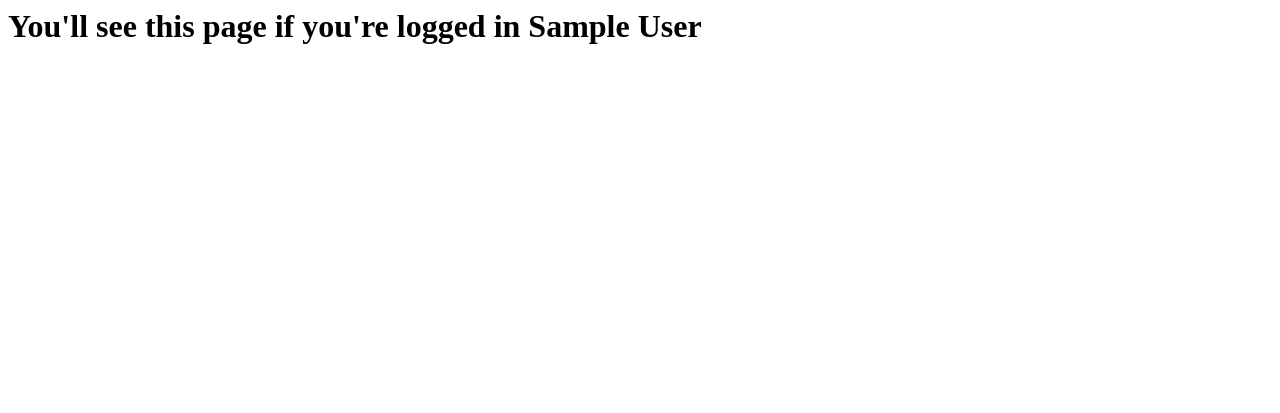
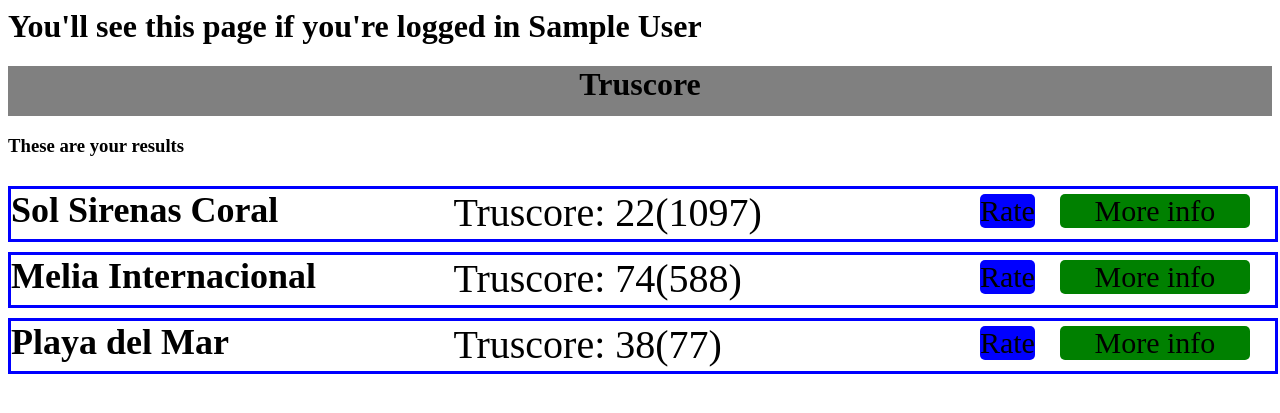
Before and after one commit to thekitbag/truscore, a Flask app: page /search in a window 1280 px wide. Shown: the top 413 px of the page. Run offline with Flask 2, Linux system fonts and the light colour scheme; the visitor is signed in with stand-in values (Sample User, id 1).

Commit message:
added ratings button and modal when you click more info

```diff
--- /dev/null
+++ b/truscore/search.py
@@ -0,0 +1,9 @@
+class Test():
+
+	def getResults():
+		results = [
+		{"uuid":101, "type": "Hotel", "name": "Sol Sirenas Coral", "score": "22(1097)"},
+		{"uuid":234, "type": "Hotel", "name": "Melia Internacional", "score": "74(588)"},
+		{"uuid":696, "type": "Hotel", "name": "Playa del Mar", "score": "38(77)"}
+		]
+		return results
--- a/truscore/static/css/main.css
+++ b/truscore/static/css/main.css
@@ -34,6 +34,7 @@
 .btn {
 	background-color: green;
 	border-radius: 5px;
+	text-align: center;
 
 }
 
@@ -45,3 +46,57 @@
 .btn:active {
 	background-color: #014421;
 }
+
+.result {
+	width: 100%;
+	height:50px;
+	border: 3px solid blue;
+	float: left;
+	margin-top: 10px;
+	min-width: 920px;
+
+}
+
+.entry {
+    float: left;
+    font-size: 36px;
+    width: 35%;
+    font-weight: 800;
+}
+
+.score {
+	float: left;
+	font-size: 40px;
+}
+
+
+.more-info {
+    float: right;
+    width: 15%;
+    font-size: 30px;
+    margin-top: 5px;
+    margin-right: 2%;
+}
+
+.rate {
+    float: right;
+    width: 15%%;
+    font-size: 30px;
+    margin-top: 5px;
+    margin-right: 2%;
+    background-color: blue;
+}
+
+.search-results {
+	height:90%;
+}
+
+.modal {
+    height: 500px;
+    position: relative;
+    bottom: 100px;
+    border: 2px solid black;
+    margin: 10%;
+    background-color: grey;
+    opacity: 0.7;
+}
--- a/truscore/static/js/main.js
+++ /dev/null
@@ -1,4 +0,0 @@
-var socket = io.connect('http://' + document.domain + ':' + location.port);
-        socket.on('connect', function() {
-            socket.emit('connect');
-        });
--- /dev/null
+++ b/truscore/static/js/search.js
@@ -0,0 +1,50 @@
+function getMoreInfo(id) {
+	let data = {"id": id}
+	url = '/getMoreInfo'
+	var xhr = new XMLHttpRequest();
+	xhr.open("POST", url, true);
+	xhr.setRequestHeader("Content-Type", "application/json");
+	xhr.onreadystatechange = function () {
+	    if (xhr.readyState === 4 && xhr.status === 200) {
+	        displayMoreInfo(xhr.responseText);
+	    }
+	};
+	//var data = JSON.stringify({"email": "hey@mail.com", "password": "101010"});
+	xhr.send(JSON.stringify(data));
+}
+
+function GetRatingScreen(id) {
+	alert(id);
+}
+
+function displayMoreInfo(text) {
+	let container = document.getElementById('search-results')
+	let modal = document.createElement("div")
+	modal.setAttribute("class", "modal");
+	modal.setAttribute("id", "more-info-modal")
+	container.appendChild(modal)
+	modal.innerHTML = text
+}
+
+
+function addMoreInfoListeners() {
+	document.addEventListener('click', function (event) {
+		if (event.target.matches('.more-info')) {
+			let id = event.target.id[11];
+			getMoreInfo(id)
+		}
+
+	}, false)};
+
+function addRateListeners() {
+	document.addEventListener('click', function (event) {
+		if (event.target.matches('.rate')) {
+			let id = event.target.id[6];
+			GetRatingScreen(id)
+		}
+
+	}, false)};
+
+
+addMoreInfoListeners()
+addRateListeners()
--- /dev/null
+++ b/truscore/templates/results.html
@@ -0,0 +1,17 @@
+{% extends "base.html" %}
+
+{% block content %}
+<h3>These are your results</h3>
+
+<div id="search-results">
+{% for result in searchResults %}
+	<div class="result" id="itemid{{result['uuid']}}">
+			<div class="entry"> {{result['name']}}</div>
+			<div class="score"> Truscore: {{result['score']}}</div>
+			<div class="btn more-info" id="more-info-{{result['uuid']}}">More info</div>
+			<div class="btn rate" id="rate-{{result['uuid']}}">Rate</div>
+	</div>
+{% endfor %}
+
+<script src="../static/js/search.js?v=3"></script>
+{% endblock %}
--- a/truscore/templates/search.html
+++ b/truscore/templates/search.html
@@ -1 +1,3 @@
 <h1>You'll see this page if you're logged in {{name}}</h1>
+
+{% extends "results.html" %}
--- a/truscore/views.py
+++ b/truscore/views.py
@@ -2,6 +2,7 @@
 from truscore import app, db
 from .models import User
 from .forms import SignupForm, LoginForm, SearchForm
+from. search import Test
 
 @app.route("/")
 def index():
@@ -72,9 +73,20 @@
 def search():
   if request.method == "GET":
     if 'email' in session:
-      return render_template('search.html', name=session.get('name'))
+      results = Test.getResults()
+      return render_template('search.html', name=session.get('name'), searchResults=results)
     else:
       return redirect(url_for('index'))
 
   if request.method == "POST":
-    return "These are your results"
+    results = Test.getResults()
+    return redirect(url_for('searchResults', searchResults=results))
+
+@app.route("/searchResults")
+def searchResults():
+  results = Test.getResults()
+  return render_template('results.html', searchResults=results)
+
+@app.route("/getMoreInfo", methods=["GET", "POST"])
+def getMoreInfo():
+  return "This is all yo extra info"
```
Also changed, not shown: truscore/static/js/game.js (deleted, +0 -26 lines), truscore/templates/about.html (+45 -1 lines).
